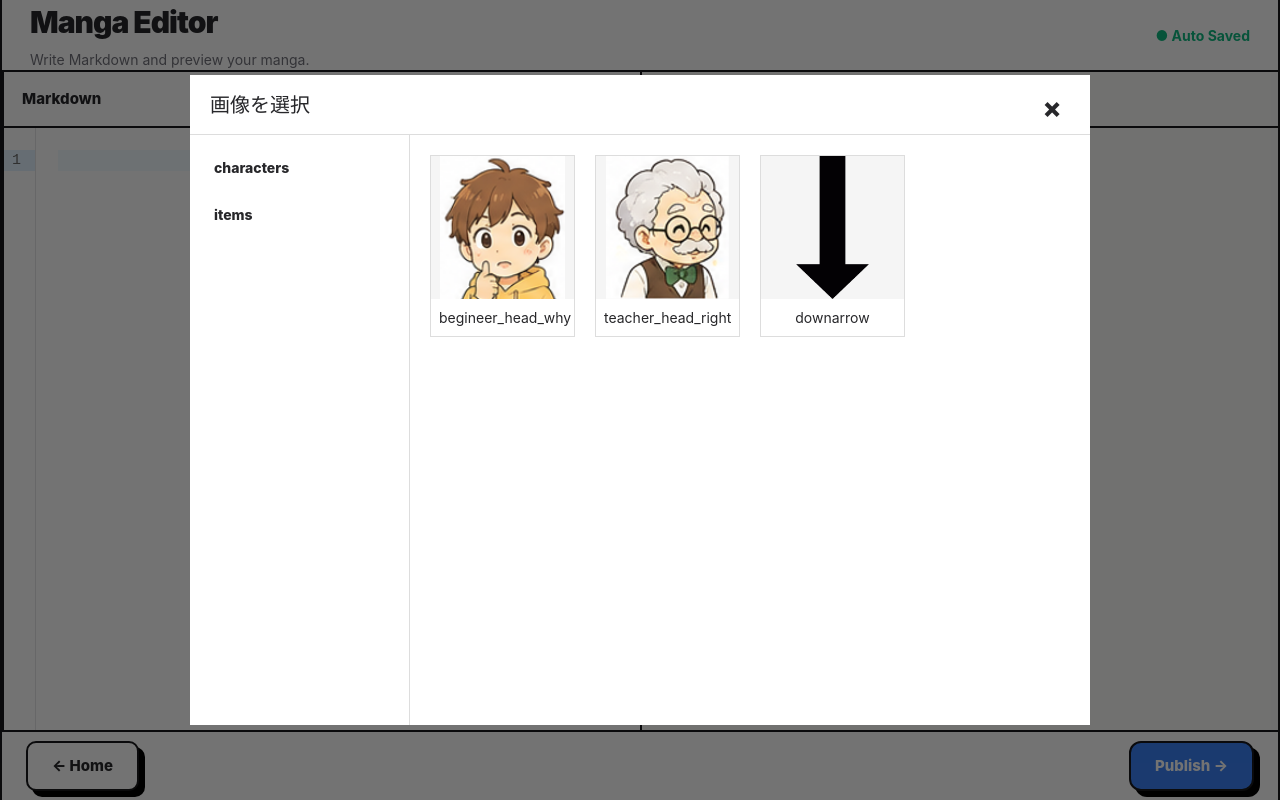
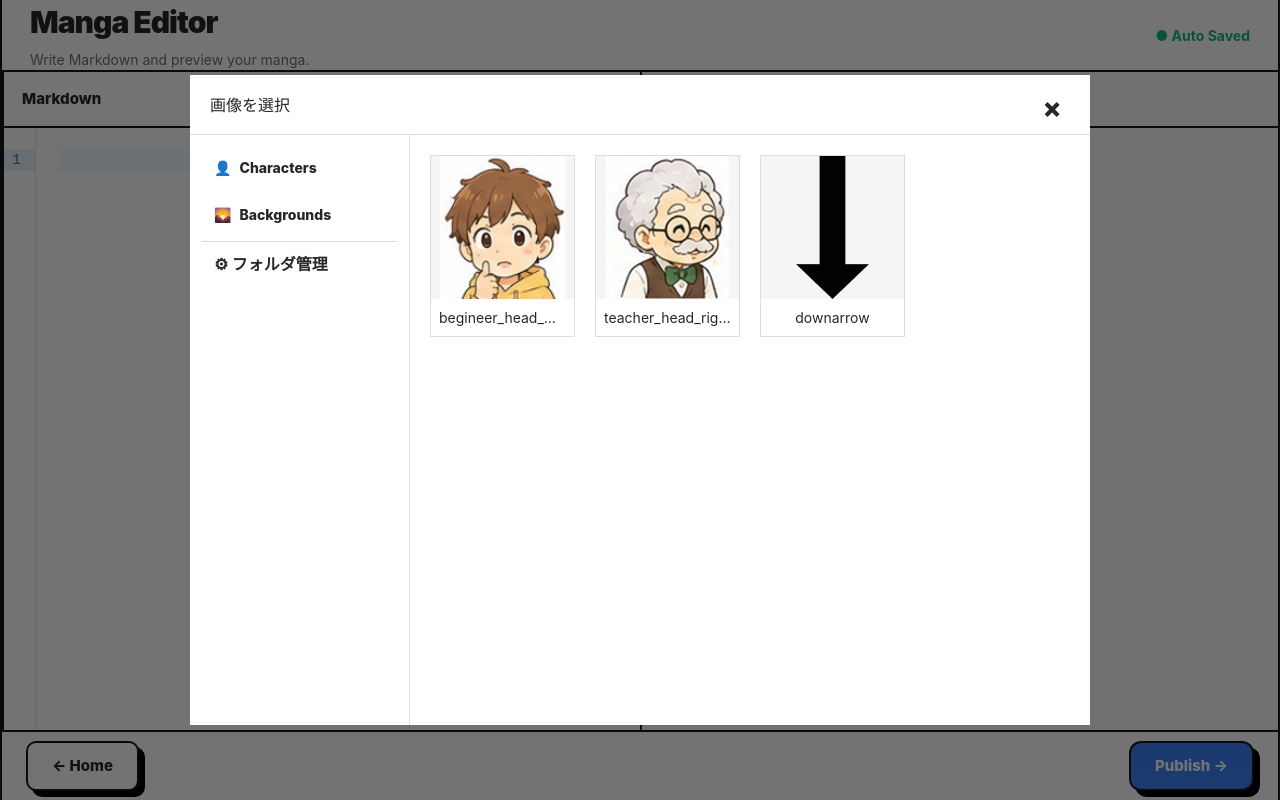
Before and after one commit to Koufuu15/MangaDown, a Vue app: page /write-md in a window 1280 px wide. Both pictures are taken after a click on the button "📁 Assets". Built offline with nearby package versions, Linux system fonts and the light colour scheme.

Commit message:
フォルダ機能の動作を修正

```diff
--- a/src/components/library/AssetCard.vue
+++ b/src/components/library/AssetCard.vue
@@ -1,11 +1,36 @@
 <template>
   <div class="asset-card" @click="select">
     <img :src="asset.src" :alt="asset.name" />
+
     <p>{{ asset.name }}</p>
+
+    <button
+      v-if="asset.type === 'user'"
+      class="menu-button"
+      @click.stop="menuOpen = !menuOpen"
+    >
+      ⋮
+    </button>
+
+    <div
+      v-if="menuOpen"
+      class="menu"
+      @click.stop
+    >
+      <button @click="rename">
+        名前変更
+      </button>
+
+      <button @click="remove">
+        削除
+      </button>
+    </div>
   </div>
 </template>
 
 <script setup>
+import { ref } from "vue"
+
 const props = defineProps({
   asset:{
     type:Object,
@@ -13,15 +38,43 @@ const props = defineProps({
   }
 })
 
-const emit = defineEmits(["select"])
+const emit = defineEmits([
+  "select",
+  "rename",
+  "delete"
+])
+
+const menuOpen = ref(false)
 
 function select(){
-  emit("select", props.asset)
+  emit(
+    "select",
+    props.asset
+  )
+}
+
+function rename(){
+  menuOpen.value = false
+
+  emit(
+    "rename",
+    props.asset
+  )
+}
+
+function remove(){
+  menuOpen.value = false
+
+  emit(
+    "delete",
+    props.asset
+  )
 }
 </script>
 
 <style scoped>
 .asset-card{
+  position:relative;
   cursor:pointer;
   border:1px solid #ddd;
   overflow:hidden;
@@ -43,5 +96,42 @@ function select(){
   margin:8px;
   text-align:center;
   font-size:14px;
+  overflow:hidden;
+  text-overflow:ellipsis;
+  white-space:nowrap;
+}
+.menu-button{
+  position:absolute;
+  top:6px;
+  right:6px;
+  width:28px;
+  height:28px;
+  border:none;
+  background:white;
+  border-radius:50%;
+  cursor:pointer;
+  font-size:18px;
+  box-shadow:0 1px 4px rgba(0,0,0,.2);
+}
+.menu{
+  position:absolute;
+  top:38px;
+  right:6px;
+  display:flex;
+  flex-direction:column;
+  background:white;
+  border:1px solid #ddd;
+  box-shadow:0 2px 8px rgba(0,0,0,.15);
+  z-index:10;
+}
+.menu button{
+  border:none;
+  background:white;
+  padding:8px 14px;
+  cursor:pointer;
+  white-space:nowrap;
+}
+.menu button:hover{
+  background:#f2f2f2;
 }
 </style>
--- a/src/components/library/AssetPicker.vue
+++ b/src/components/library/AssetPicker.vue
@@ -1,100 +1,235 @@
 <template>
-  <div v-if="modelValue" class="asset-modal-overlay" @click.self="close">
+  <div
+    v-if="modelValue"
+    class="asset-modal-overlay"
+    @click.self="close"
+  >
     <div class="asset-picker">
+
       <header class="picker-header">
         <h2>画像を選択</h2>
-        <button class="close-button" @click="close">×</button>
+
+        <button
+          class="close-button"
+          @click="close"
+        >
+          ×
+        </button>
       </header>
 
+
       <div class="picker-body">
+
         <aside class="folder-area">
+
           <FolderList
             :folders="folders"
             v-model="selectedFolder"
+            @manage="managerOpen=true"
           />
+
         </aside>
 
+
         <main class="asset-area">
+
           <div class="asset-grid">
+
             <AssetCard
               v-for="asset in filteredAssets"
               :key="asset.id"
               :asset="asset"
               @select="selectAsset"
+              @rename="renameAsset"
+              @delete="deleteAsset"
             />
+
           </div>
+
         </main>
+
       </div>
+
+
+      <FolderManager
+        v-if="managerOpen"
+        :folders="userFolders"
+        @close="managerOpen=false"
+        @update="refresh"
+      />
+
     </div>
   </div>
 </template>
 
+
 <script setup>
-import { computed, ref } from "vue"
+import {
+  computed,
+  ref,
+  watch
+} from "vue"
 
 import AssetCard from "./AssetCard.vue"
 import FolderList from "./FolderList.vue"
+import FolderManager from "./FolderManager.vue"
+
+import {
+  getAllAssets
+} from "@/utils/assetResolver"
+
+import {
+  getUserFolders
+} from "@/utils/userFolders"
+
+import {
+  deleteUserAsset,
+  renameUserAsset
+} from "@/utils/userAssets"
+
 
 const props = defineProps({
   modelValue:{
     type:Boolean,
     default:false
-  },
-  assets:{
-    type:Array,
-    default:()=>[]
   }
 })
+
 
 const emit = defineEmits([
   "update:modelValue",
   "select"
 ])
 
-const folders = computed(() => {
-  const ids = [
-    ...new Set(
-      props.assets.map(
-        asset => asset.folderId
-      )
-    )
-  ]
 
-  return ids.map(id => ({
-    id,
-    name:id
-  }))
-})
+const assets = ref([])
+
+const userFolders = ref([])
+
+const managerOpen = ref(false)
 
 const selectedFolder = ref("")
 
-const filteredAssets = computed(() => {
-  if (!selectedFolder.value) {
-    return props.assets
+
+const builtinFolders = [
+  {
+    id:"characters",
+    name:"Characters",
+    icon:"👤",
+    type:"builtin"
+  },
+  {
+    id:"backgrounds",
+    name:"Backgrounds",
+    icon:"🌄",
+    type:"builtin"
+  }
+]
+
+
+const folders = computed(() => [
+  ...builtinFolders,
+  ...userFolders.value.map(folder=>({
+    ...folder,
+    type:"user"
+  }))
+])
+
+
+const filteredAssets = computed(()=>{
+
+  if(!selectedFolder.value){
+    return assets.value
   }
 
-  return props.assets.filter(
+  return assets.value.filter(
     asset =>
       asset.folderId === selectedFolder.value
   )
+
 })
 
+
+function refresh(){
+
+  assets.value =
+    getAllAssets()
+
+  userFolders.value =
+    getUserFolders()
+
+}
+
+
 function close(){
+
   emit(
     "update:modelValue",
     false
   )
+
 }
 
+
 function selectAsset(asset){
+
   emit(
     "select",
     asset
   )
 
   close()
+
 }
+
+
+function renameAsset(asset){
+
+  const name = prompt(
+    "新しい名前",
+    asset.name
+  )
+
+  if(!name) return
+
+  renameUserAsset(
+    asset.id,
+    name
+  )
+
+  refresh()
+
+}
+
+
+function deleteAsset(asset){
+
+  const ok = confirm(
+    `${asset.name}を削除しますか？`
+  )
+
+  if(!ok) return
+
+  deleteUserAsset(
+    asset.id
+  )
+
+  refresh()
+
+}
+
+
+watch(
+  ()=>props.modelValue,
+  value=>{
+    if(value){
+      refresh()
+    }
+  }
+)
+
 </script>
+
 
 <style scoped>
 .asset-modal-overlay{
@@ -124,7 +259,6 @@ function selectAsset(asset){
 }
 .picker-header h2{
   margin:0;
-  font-size:20px;
 }
 .close-button{
   border:none;
@@ -140,7 +274,6 @@ function selectAsset(asset){
 .folder-area{
   width:220px;
   border-right:1px solid #ddd;
-  overflow-y:auto;
 }
 .asset-area{
   flex:1;
--- a/src/components/library/FolderList.vue
+++ b/src/components/library/FolderList.vue
@@ -1,13 +1,30 @@
 <template>
   <nav class="folder-list">
+
     <button
       v-for="folder in folders"
       :key="folder.id"
-      :class="{active: modelValue === folder.id}"
+      class="folder-button"
+      :class="{active:modelValue === folder.id}"
       @click="select(folder.id)"
     >
-      {{ folder.name }}
+      <span>
+        {{ folder.icon ?? "📁" }}
+      </span>
+
+      <span>
+        {{ folder.name }}
+      </span>
     </button>
+
+
+    <button
+      class="manage-button"
+      @click="manage"
+    >
+      ⚙ フォルダ管理
+    </button>
+
   </nav>
 </template>
 
@@ -23,10 +40,24 @@ const props = defineProps({
   }
 })
 
-const emit = defineEmits(["update:modelValue"])
+const emit = defineEmits([
+  "update:modelValue",
+  "manage"
+])
+
 
 function select(id){
-  emit("update:modelValue", id)
+  emit(
+    "update:modelValue",
+    id
+  )
+}
+
+
+function manage(){
+  emit(
+    "manage"
+  )
 }
 </script>
 
@@ -37,19 +68,35 @@ function select(id){
   gap:6px;
   padding:12px;
 }
-.folder-list button{
+.folder-button{
+  display:flex;
+  align-items:center;
+  gap:8px;
+  width:100%;
+  padding:10px 12px;
   border:none;
   background:none;
+  cursor:pointer;
   text-align:left;
-  padding:10px 12px;
-  cursor:pointer;
   font-size:14px;
 }
-.folder-list button:hover{
+.folder-button:hover{
   background:#f2f2f2;
 }
-.folder-list button.active{
+.folder-button.active{
   background:#e8e8e8;
   font-weight:bold;
 }
+.manage-button{
+  margin-top:auto;
+  padding:10px 12px;
+  border:none;
+  background:none;
+  border-top:1px solid #ddd;
+  cursor:pointer;
+  text-align:left;
+}
+.manage-button:hover{
+  background:#f2f2f2;
+}
 </style>
--- /dev/null
+++ b/src/components/library/FolderManager.vue
@@ -0,0 +1,125 @@
+<template>
+  <div class="folder-overlay" @click.self="close">
+    <div class="folder-manager">
+      <header class="manager-header">
+        <h3>フォルダ管理</h3>
+        <button class="close-button" @click="close">×</button>
+      </header>
+      <div class="folder-list">
+        <div v-for="folder in folders" :key="folder.id" class="folder-item">
+          <div class="folder-info">
+            <span>{{ folder.icon }}</span>
+            <span>{{ folder.name }}</span>
+          </div>
+          <div class="folder-actions">
+            <button @click="rename(folder)">✏</button>
+            <button @click="remove(folder)">🗑</button>
+          </div>
+        </div>
+      </div>
+      <button class="add-button" @click="create">＋ フォルダ追加</button>
+    </div>
+  </div>
+</template>
+
+<script setup>
+import { ref, onMounted } from "vue"
+import { getUserFolders, addUserFolder, renameUserFolder, deleteUserFolder } from "@/utils/userFolders"
+
+const emit = defineEmits(["update","close"])
+const folders = ref([])
+
+function refresh(){
+  folders.value = getUserFolders()
+  emit("update")
+}
+
+function create(){
+  const name = prompt("フォルダ名を入力してください")
+  if(!name) return
+  if(addUserFolder(name)) refresh()
+}
+
+function rename(folder){
+  const name = prompt("新しいフォルダ名", folder.name)
+  if(!name) return
+  if(renameUserFolder(folder.id,name)) refresh()
+}
+
+function remove(folder){
+  if(!confirm(`「${folder.name}」を削除しますか？`)) return
+  deleteUserFolder(folder.id)
+  refresh()
+}
+
+function close(){
+  emit("close")
+}
+
+onMounted(refresh)
+</script>
+
+<style scoped>
+.folder-overlay{
+  position:fixed;
+  inset:0;
+  background:rgba(0,0,0,.45);
+  display:flex;
+  align-items:center;
+  justify-content:center;
+  z-index:1100;
+}
+.folder-manager{
+  width:min(400px,90vw);
+  background:white;
+  padding:20px;
+}
+.manager-header{
+  display:flex;
+  justify-content:space-between;
+  align-items:center;
+  margin-bottom:16px;
+}
+.manager-header h3{
+  margin:0;
+}
+.close-button{
+  border:none;
+  background:none;
+  font-size:24px;
+  cursor:pointer;
+}
+.folder-list{
+  display:flex;
+  flex-direction:column;
+  gap:8px;
+}
+.folder-item{
+  display:flex;
+  justify-content:space-between;
+  align-items:center;
+  padding:10px;
+  border:1px solid #ddd;
+}
+.folder-info{
+  display:flex;
+  gap:8px;
+}
+.folder-actions{
+  display:flex;
+  gap:6px;
+}
+.folder-actions button{
+  border:none;
+  background:none;
+  cursor:pointer;
+}
+.add-button{
+  width:100%;
+  margin-top:16px;
+  padding:10px;
+  border:1px dashed #aaa;
+  background:white;
+  cursor:pointer;
+}
+</style>
```
